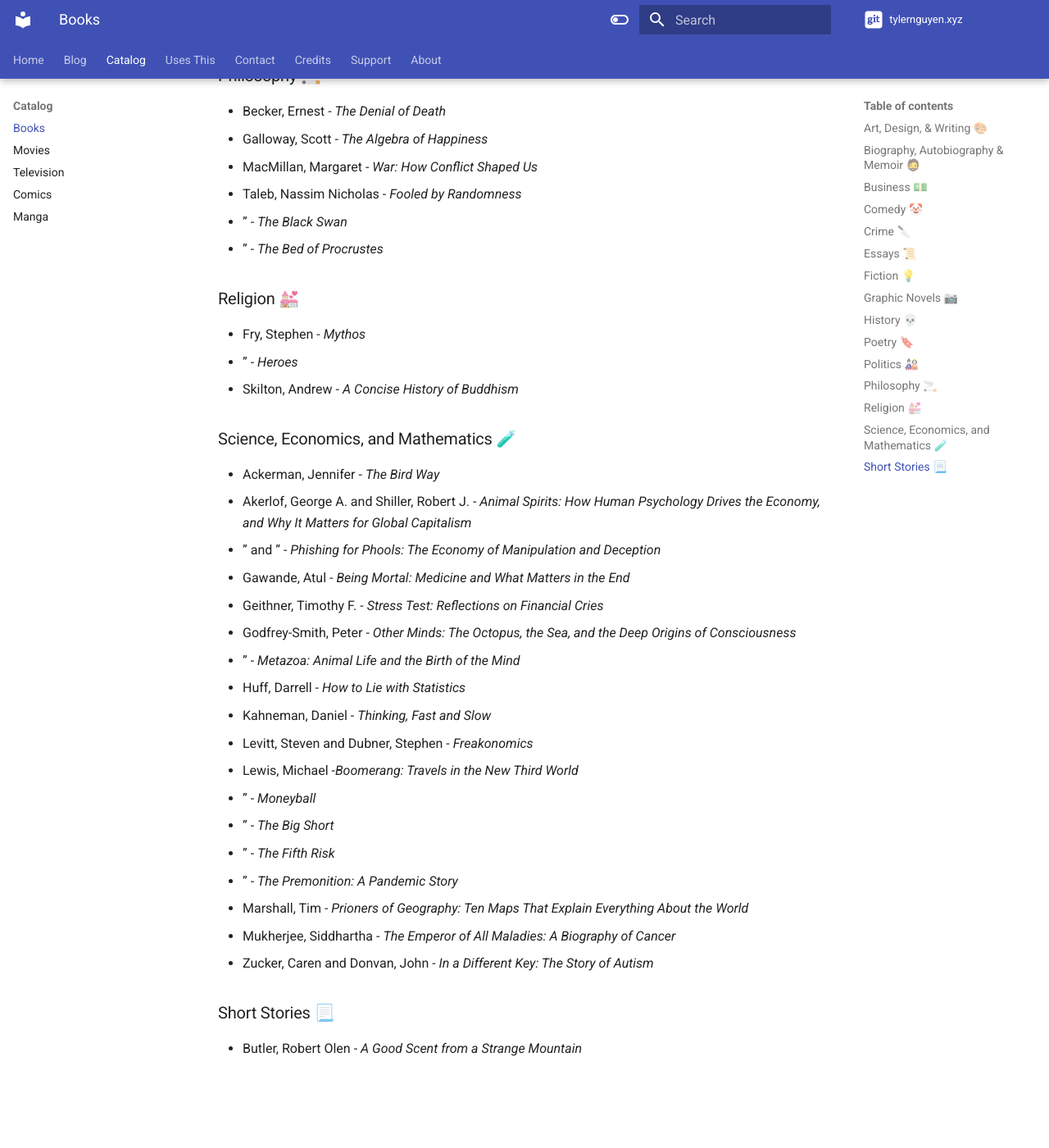
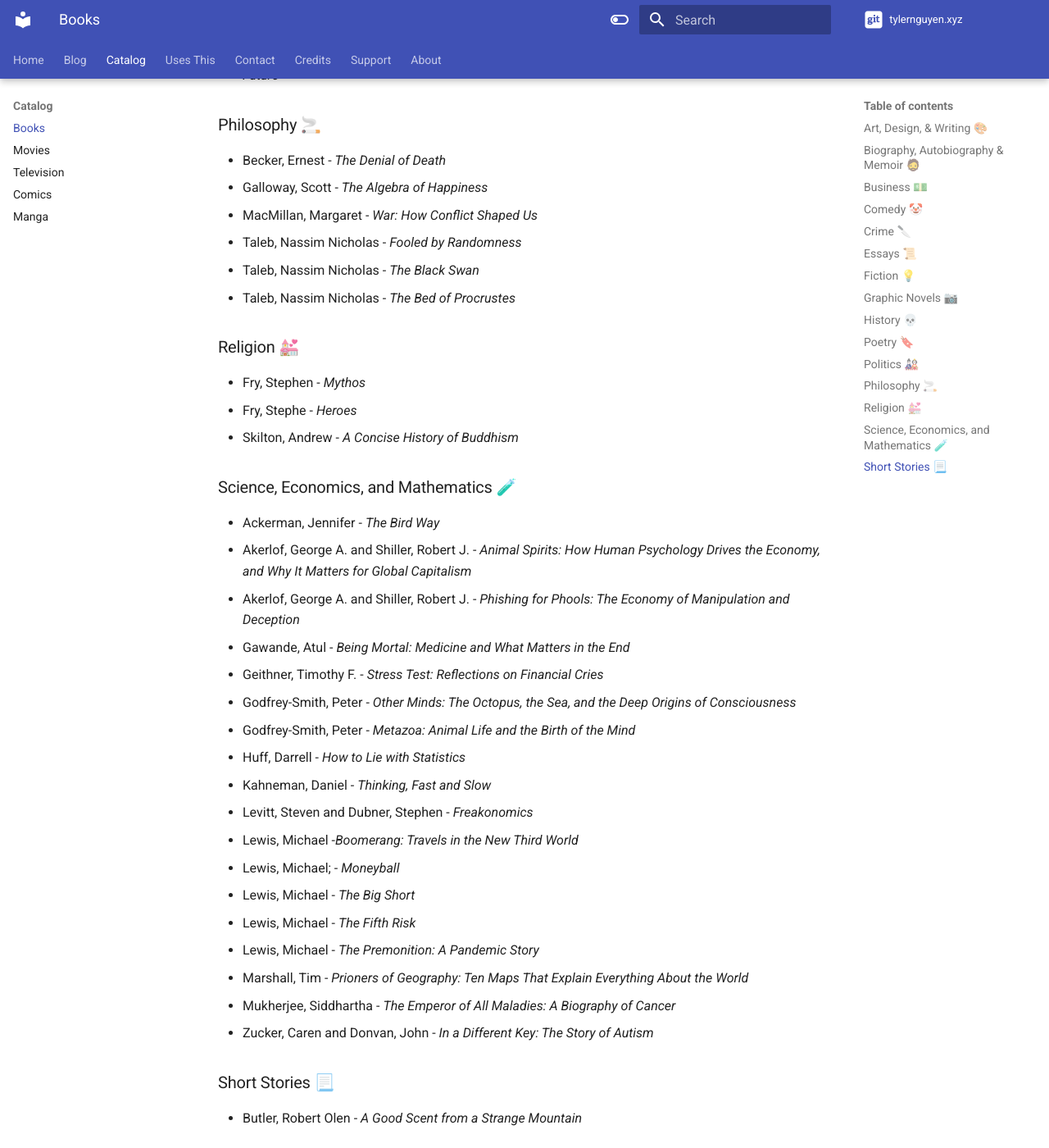
Before and after one commit to tylernguyen/tylernguyen.xyz, an MkDocs documentation site: the page built from docs/catalog/books.md, in a window 1280 px wide and 1400 px high, scrolled down 3339 px. Shown: the whole window at 82% size. Built offline with MkDocs 1.6.1 and Material for MkDocs 9.7.7, drawn with Linux system fonts in a browser that asks for light colours; plug-ins that fetch from the network failed and are left out; comment, search, counter and statistics services are not loaded; before the commit the page ends 4655 px from its top, so only the background shows below that; some of the changed text lies outside the part shown.

Commit message:
more placeholders

```diff
--- a/docs/catalog/books.md
+++ b/docs/catalog/books.md
@@ -107,32 +108,32 @@ I haven’t read all books listed here.
 - Galloway, Scott - _The Algebra of Happiness_
 - MacMillan, Margaret - _War: How Conflict Shaped Us_
 - Taleb, Nassim Nicholas - _Fooled by Randomness_
-- ” - _The Black Swan_
-- ” - _The Bed of Procrustes_
+- Taleb, Nassim Nicholas - _The Black Swan_
+- Taleb, Nassim Nicholas - _The Bed of Procrustes_
 
 ### Religion 💒
 
 - Fry, Stephen - _Mythos_
-- ” - _Heroes_
+- Fry, Stephe - _Heroes_
 - Skilton, Andrew - _A Concise History of Buddhism_
 
 ### Science, Economics, and Mathematics 🧪
 
 - Ackerman, Jennifer - _The Bird Way_
 - Akerlof, George A. and Shiller, Robert J. - _Animal Spirits: How Human Psychology Drives the Economy, and Why It Matters for Global Capitalism_
-- ” and ” - _Phishing for Phools: The Economy of Manipulation and Deception_
+- Akerlof, George A. and Shiller, Robert J. - _Phishing for Phools: The Economy of Manipulation and Deception_
 - Gawande, Atul - _Being Mortal: Medicine and What Matters in the End_
 - Geithner, Timothy F. - _Stress Test: Reflections on Financial Cries_
 - Godfrey-Smith, Peter - _Other Minds: The Octopus, the Sea, and the Deep Origins of Consciousness_
-- ” - _Metazoa: Animal Life and the Birth of the Mind_
+- Godfrey-Smith, Peter - _Metazoa: Animal Life and the Birth of the Mind_
 - Huff, Darrell - _How to Lie with Statistics_
 - Kahneman, Daniel - _Thinking, Fast and Slow_
 - Levitt, Steven and Dubner, Stephen - _Freakonomics_
 - Lewis, Michael -_Boomerang: Travels in the New Third World_
-- ” - _Moneyball_
-- ” - _The Big Short_
-- ” - _The Fifth Risk_
-- ” - _The Premonition: A Pandemic Story_
+- Lewis, Michael; - _Moneyball_
+- Lewis, Michael - _The Big Short_
+- Lewis, Michael - _The Fifth Risk_
+- Lewis, Michael - _The Premonition: A Pandemic Story_
 - Marshall, Tim - _Prioners of Geography: Ten Maps That Explain Everything About the World_
 - Mukherjee, Siddhartha - _The Emperor of All Maladies: A Biography of Cancer_
 - Zucker, Caren and Donvan, John - _In a Different Key: The Story of Autism_
```
Also changed, not shown: other parts of docs/catalog/books.md (+8 -7 lines), docs/blog/2022/mouse-mousefeet-and-mousepad.md (added), docs/catalog/anime.md (added), docs/catalog/graphic-novels.md (added), docs/catalog/music.md (added).
